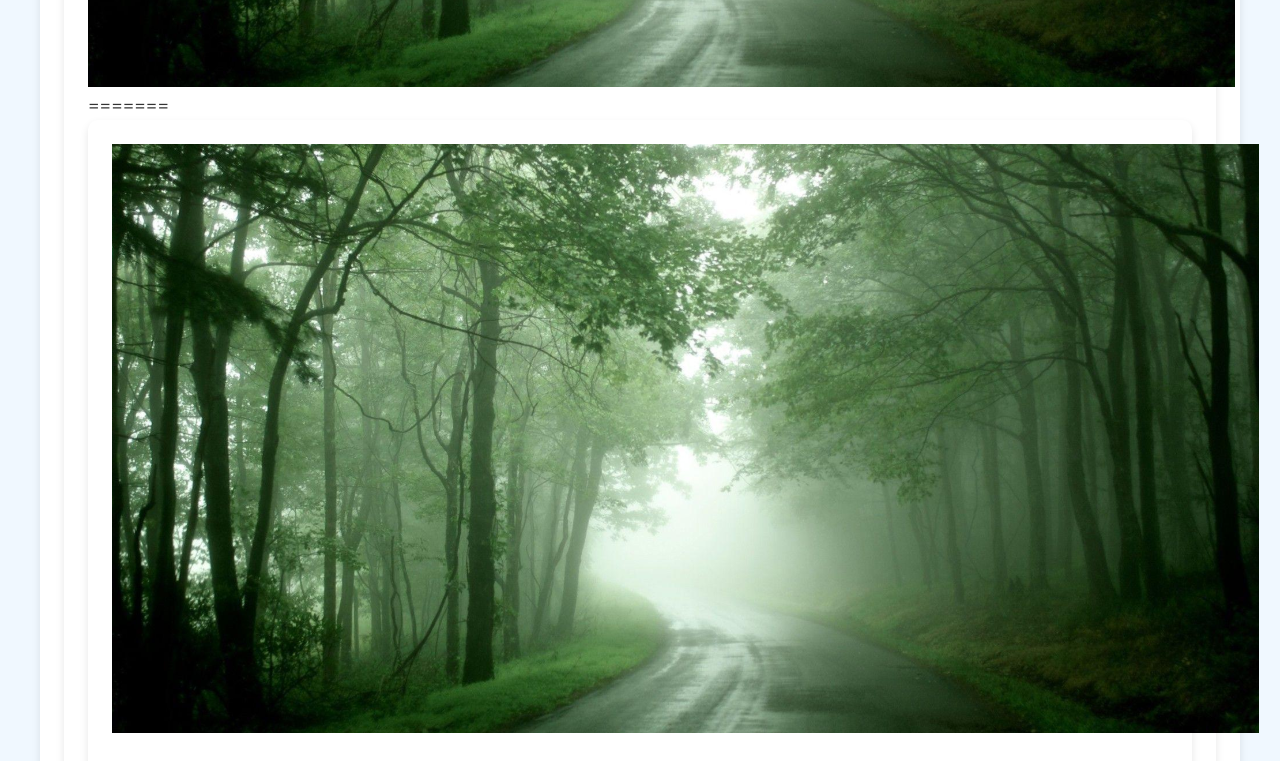
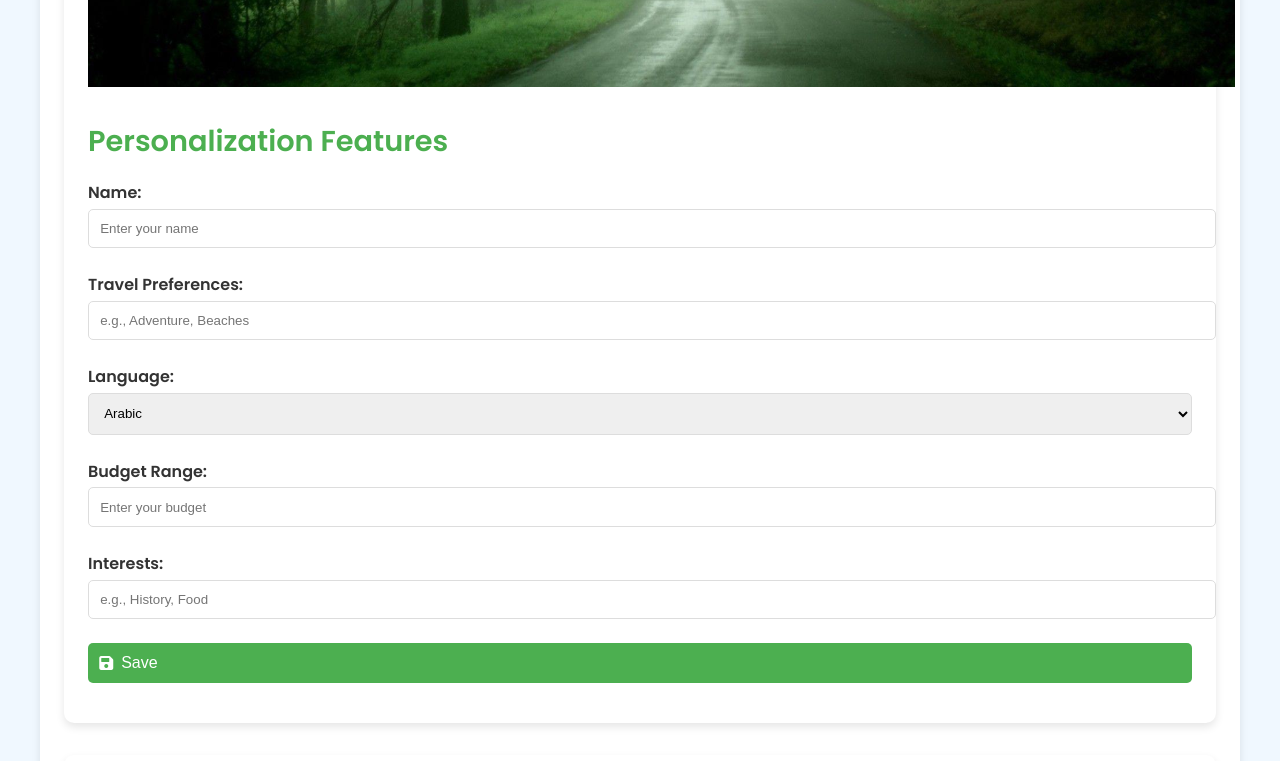
Before and after one commit to ayanajoy/TravelTalk, a website: page main.html in a window 1280 px wide. Shown: the part 720-1481 px from the top of the page. Drawn offline with Linux system fonts and the light colour scheme.

Commit message:
modified Readme

```diff
--- a/main.html
+++ b/main.html
@@ -28,9 +28,6 @@
     <section id="personalization">
     <section id="personalization" class="scroll-reveal">
       <img src="road2.png" alt="landscapes">
-=======
-    <section id="personalization" class="scroll-reveal">
-      <img src="road2.png" alt="A beautiful landscape ">
       <h2>Personalization Features</h2>
       <form id="personalization-form">
         <label for="name">Name:</label>
```
